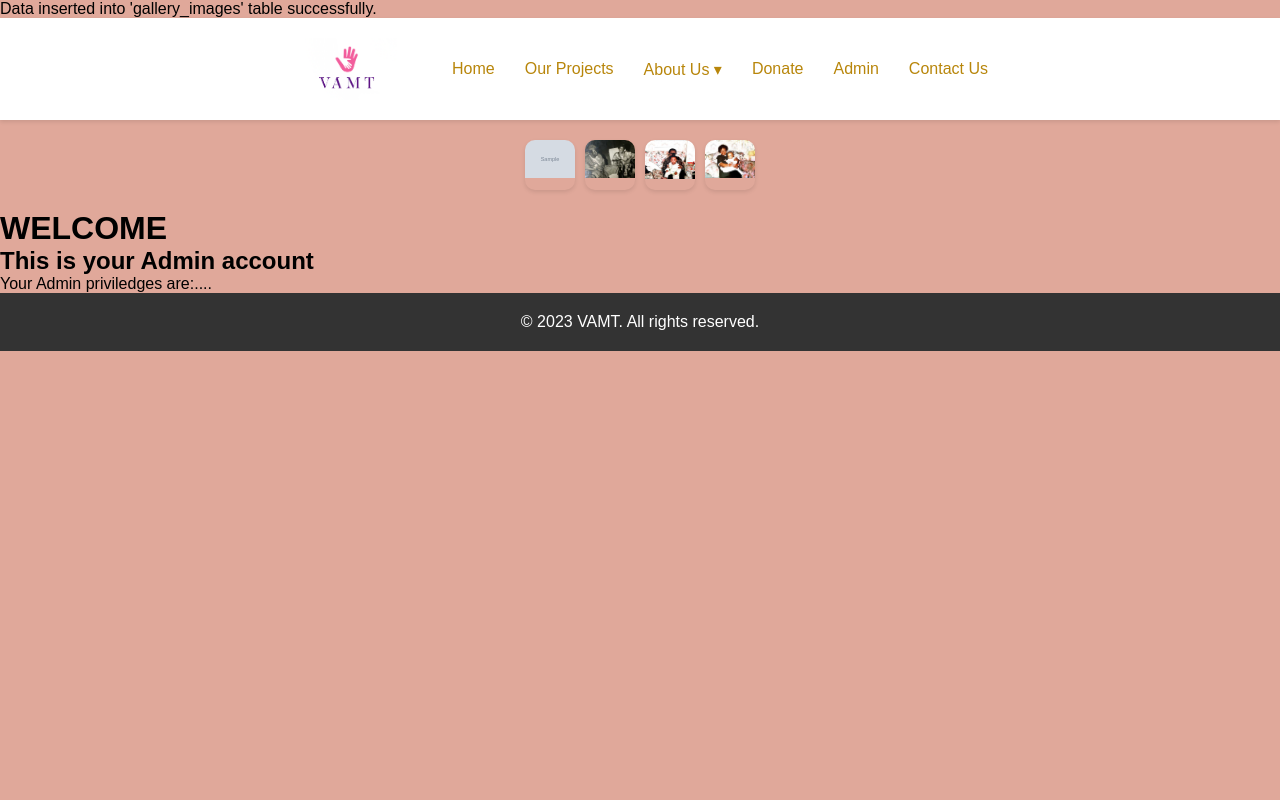
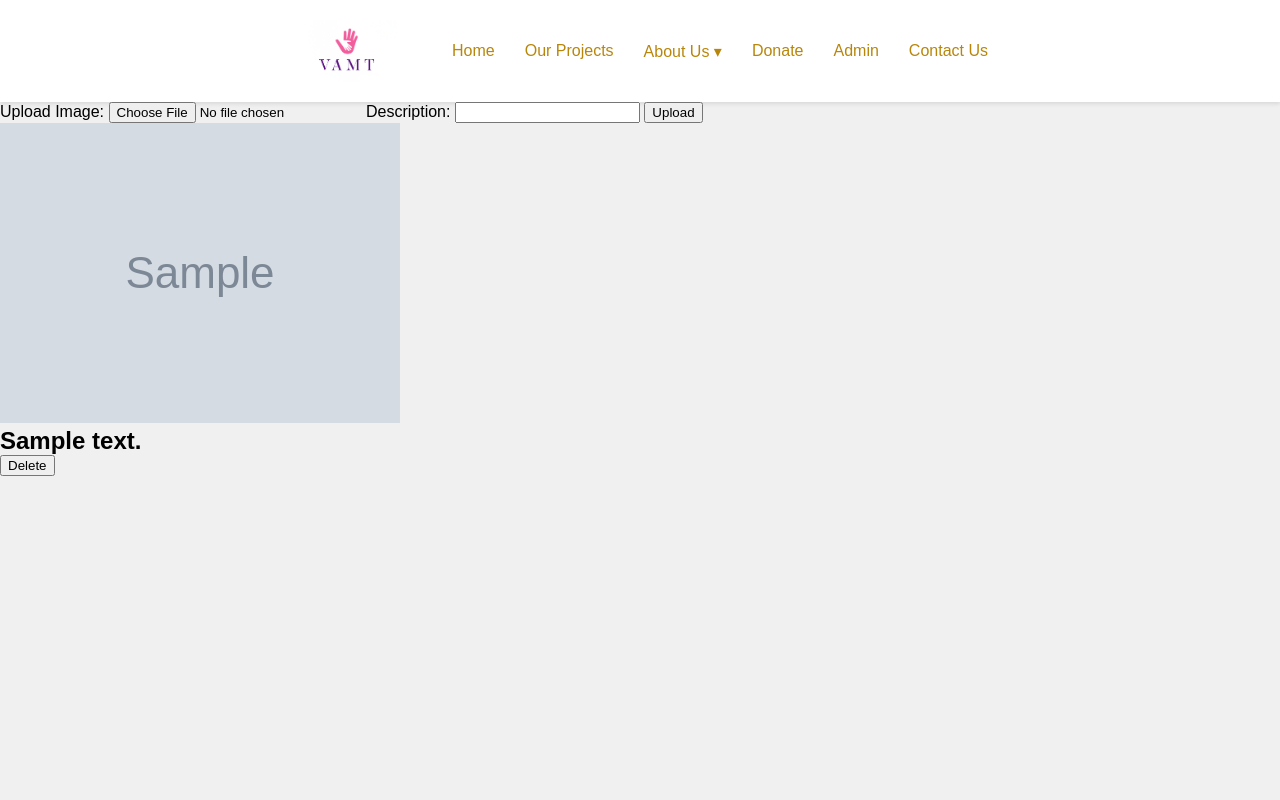
Before and after one commit to Iyimiide/VAMT, a PHP site: page /gallery.php in a window 1280 px wide. Run offline with PHP 8.4, Linux system fonts and the light colour scheme; tables that the repository leaves empty hold one stand-in row (values such as "Sample post"); grey boxes marked "Sample" are stand-in pictures.

Commit message:
Update gallery.php

```diff
--- a/gallery.php
+++ b/gallery.php
@@ -2,24 +2,71 @@
 // Include the configuration file
 require 'config.php';
 
-// Insert sample data into gallery_images table
-$sql_insert_gallery_data = "
-INSERT INTO gallery_images (image_path, description)
-VALUES
-    ('Assets/gm&gp.jpeg', 'Description 1'),
-    ('Assets/wg8.jpeg', 'Description 2'),
-    ('Assets/wg6.jpeg', 'Description 3')
-";
+// Function to upload an image
+function uploadImage($file)
+{
+    // Specify the target directory for uploading images
+    $targetDir = "Assets/";
 
-if ($conn->query($sql_insert_gallery_data) === TRUE) {
-    echo "Data inserted into 'gallery_images' table successfully.<br>";
-} else {
-    echo "Error inserting data into 'gallery_images' table: " . $conn->error . "<br>";
+    // Generate a unique filename for the uploaded image
+    $uniqueFilename = uniqid() . '_' . basename($file["name"]);
+    $targetFilePath = $targetDir . $uniqueFilename;
+
+    // Check if the file is a valid image
+    $imageFileType = strtolower(pathinfo($targetFilePath, PATHINFO_EXTENSION));
+    $allowedExtensions = array("jpg", "jpeg", "png", "gif");
+
+    if (in_array($imageFileType, $allowedExtensions)) {
+        // Upload the image to the target directory
+        if (move_uploaded_file($file["tmp_name"], $targetFilePath)) {
+            return $targetFilePath;
+        } else {
+            return false; // Error uploading the image
+        }
+    } else {
+        return false; // Invalid file type
+    }
+}
+
+// Check if the form for uploading an image is submitted
+if (isset($_POST["upload"])) {
+    if ($_FILES["image"]["error"] === 0) {
+        // Upload the image
+        $imagePath = uploadImage($_FILES["image"]);
+
+        if ($imagePath) {
+            // Insert the uploaded image path into the gallery_images table
+            $description = $_POST["description"];
+            $sqlInsertImage = "INSERT INTO gallery_images (image_path, description) VALUES ('$imagePath', '$description')";
+
+            if ($conn->query($sqlInsertImage) === TRUE) {
+                echo "Image uploaded successfully.";
+            } else {
+                echo "Error inserting image into the database: " . $conn->error;
+            }
+        } else {
+            echo "Error uploading image. Please make sure it is a valid image file.";
+        }
+    } else {
+        echo "Error uploading image. Please try again.";
+    }
+}
+
+// Check if the form for deleting an image is submitted
+if (isset($_POST["delete"])) {
+    $imageId = $_POST["image_id"];
+    $sqlDeleteImage = "DELETE FROM gallery_images WHERE id = $imageId";
+
+    if ($conn->query($sqlDeleteImage) === TRUE) {
+        echo "Image deleted successfully.";
+    } else {
+        echo "Error deleting image from the database: " . $conn->error;
+    }
 }
 
 // Display images from gallery_images table
-$sql_select_gallery_images = "SELECT * FROM gallery_images";
-$result = $conn->query($sql_select_gallery_images);
+$sqlSelectGalleryImages = "SELECT * FROM gallery_images";
+$result = $conn->query($sqlSelectGalleryImages);
 ?>
 
 <!DOCTYPE html>
@@ -52,14 +99,7 @@ $result = $conn->query($sql_select_gallery_images);
             background-color: #f0f0f0;
             animation: colorChange 10s infinite alternate;
         }
-
-        @keyframes colorChange {
-            0% { background-color: #f4e7d2; } /* Warm beige */
-            50% { background-color: #c85a54; } /* Wine red */
-            100% { background-color: #f4e7d2; } /* Back to warm beige */
-        }
-
-header {
+        header {
     background-color: white; /* Change the background color to white */
     color: darkgoldenrod; /* Change the font color to dark gold */
     padding: 10px 0;
@@ -137,107 +177,8 @@ ul.dropdown-menu a:hover {
         .redirect-link a:hover {
             background-color: #ff3366;
         }
-        /* Center the slideshow */
-        .slideshow-container {
-            max-width: 100%;
-            margin: auto;
-            text-align: center;
-        }
-
-        /* Minimize the images in the gallery and display them as icons side by side */
-        .gallery {
-            display: flex;
-            flex-wrap: wrap;
-            gap: 10px;
-            justify-content: center;
-            padding: 20px;
-        }
-
-        .image-container {
-            position: relative;
-            overflow: hidden;
-            width: 50px; /* Adjust the size as needed */
-            height: 50px; /* Adjust the size as needed */
-            border-radius: 10px;
-            box-shadow: 0 2px 4px rgba(0, 0, 0, 0.1);
-            cursor: pointer;
-            transition: transform 0.3s ease-in-out;
-        }
-
-        .image-container img {
-            max-width: 100%;
-            height: auto;
-            display: block;
-            transition: transform 0.3s ease-in-out;
-        }
-
-        .image-container:hover {
-            transform: scale(1.1); /* Enlarge the icon on hover */
-        }
-
-        .image-overlay {
-            position: absolute;
-            top: 0;
-            left: 0;
-            width: 100%;
-            height: 100%;
-            background-color: rgba(0, 0, 0, 0.5);
-            display: flex;
-            align-items: center;
-            justify-content: center;
-            opacity: 0;
-            transition: opacity 0.3s;
-        }
-
-        .image-container:hover .image-overlay {
-            opacity: 1;
-        }
-
-        .image-overlay h2 {
-            color: white;
-            font-size: 24px;
-            text-align: center;
-            margin: 0;
-            padding: 10px;
-        }
-         /* Footer styles */
-        footer {
-            background-color: #333;
-            color: white;
-            padding: 20px 0;
-            text-align: center;
-        }
-
-        .footer-content {
-            max-width: 1200px;
-            margin: 0 auto;
-            display: flex;
-            justify-content: space-between;
-            align-items: center;
-        }
-
-        .footer-content p {
-            margin: 0;
-        }
-
-        .footer-content ul {
-            list-style: none;
-            padding: 0;
-            display: flex;
-            gap: 20px;
-        }
-
-        .footer-content a {
-            color: white;
-            text-decoration: none;
-            transition: color 0.3s;
-        }
-
-        .footer-content a:hover {
-            color: #66ccff;
-        }
-    </style>
-    <title>VAMT Charity</title>
+            </style>
+<title>Gallery dashboard</title>
 </head>
 <body>
 <header>
@@ -264,25 +205,32 @@ ul.dropdown-menu a:hover {
                 <li><a href="contact.html">Contact Us</a></li>
         </nav>
     </header>
+<form action="" method="post" enctype="multipart/form-data">
+    <label for="image">Upload Image:</label>
+    <input type="file" name="image" id="image" required>
+    <label for="description">Description:</label>
+    <input type="text" name="description" id="description" required>
+    <button type="submit" name="upload">Upload</button>
+</form>
+
+<!-- Display images and provide delete functionality -->
+<div class="gallery">
     <?php
     if ($result->num_rows > 0) {
-        echo "<div class='gallery'>";
         while ($row = $result->fetch_assoc()) {
             echo "<div class='image-container'>";
             echo "<img src='" . $row['image_path'] . "' alt='" . $row['description'] . "'>";
+            echo "<div class='image-overlay'>";
+            echo "<h2>" . $row['description'] . "</h2>";
+            echo "<form action='' method='post'>";
+            echo "<input type='hidden' name='image_id' value='" . $row['id'] . "'>";
+            echo "<button type='submit' name='delete'>Delete</button>";
+            echo "</form>";
+            echo "</div>";
             echo "</div>";
         }
-        echo "</div>";
     } else {
         echo "No images found in the gallery.";
     }
     ?>
-<main>
-      <h1>WELCOME</h1>
-      <h2>This is your Admin account</h2>
-      <p> Your Admin priviledges are:.... </p>
-    </main>
-    <footer>
-      <p>&copy; 2023 VAMT. All rights reserved.</p>
-    </footer></body>
-</html>
+</div>
```
